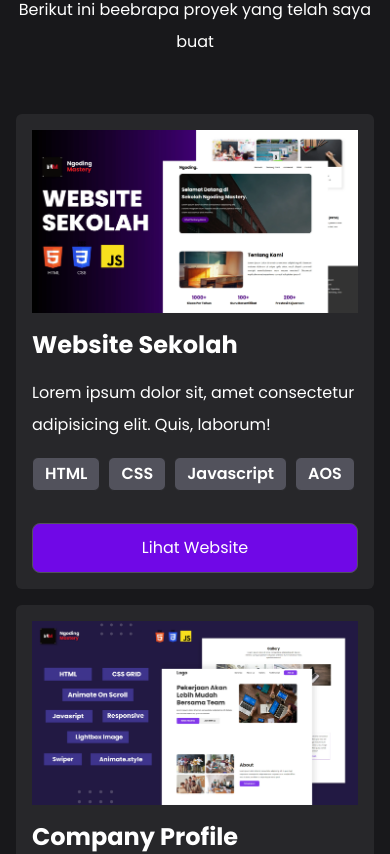
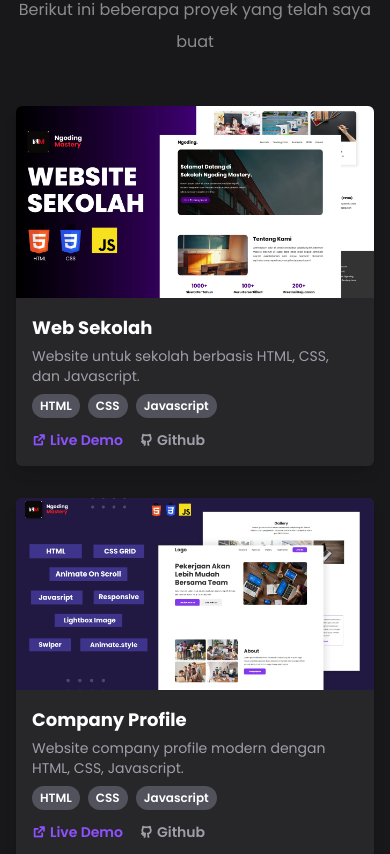
Before and after one commit to SugengPermana/Portofolio_SugengPermana, a React (Vite) app: page / in a window 390 px wide. Shown: the part 3798-4652 px from the top of the page. Built offline with nearby package versions, Linux system fonts and the light colour scheme.

Commit message:
create my project and revisi

```diff
--- a/src/App.jsx
+++ b/src/App.jsx
@@ -425,65 +425,126 @@ function App() {
         </div>
       </div>
 
-      {/* Proyek */}
-      <div className="proyek mt-32 py-10" id="proyek">
-        <h1
-          className="text-center text-4xl font-bold mb-2"
-          data-aos="fade-up"
-          data-aos-duration="1000"
-          data-aos-once="true"
-        >
-          Proyek
+      {/* Proyek ------------*/}
+      <div className="proyek mt-32 py-10">
+  <h1 className="text-center text-4xl font-bold mb-2 text-white">
+    My <span className="text-violet-500">Projects</span>
   </h1>
-        <p
-          className="text-base/loose text-center opacity-50"
-          data-aos="fade-up"
-          data-aos-duration="1000"
-          data-aos-delay="300"
-          data-aos-once="true"
-        >
-          Berikut ini beebrapa proyek yang telah saya buat
+  <p className="text-base/loose text-center opacity-50 mb-12">
+    Berikut ini beberapa proyek yang telah saya buat
   </p>
 
-        <div className="proyek-box mt-14 grid lg:grid-cols-3 sm:grid-cols-2 grid-cols-1 gap-4">
-          {listProyek.map((proyek) => (
-            <div
-              className="p-4 bg-zinc-800 rounded-md"
-              key={proyek.id}
-              data-aos="fade-up"
-              data-aos-duration="1000"
-              data-aos-delay={proyek.dad}
-              data-aos-once="true"
-            >
-              <img src={proyek.gambar} alt="Proyek image" loading="lazy" />
-              <div>
-                <h1 className="text-2xl font-bold my-4">{proyek.nama}</h1>
-                <p className="text-base/loose mb-4">{proyek.desk}</p>
-
-                <div className="flex flex-wrap gap-2">
-                  {proyek.tools.map((tool, index) => (
-                    <p
-                      className="py-1 px-3 border border-zinc-800 bg-zinc-600 rounded-md font-semibold "
-                      key={index}
-                    >
-                      {tool}
+  <div className="grid md:grid-cols-2 lg:grid-cols-3 gap-8">
+    {/* Card 1 */}
+    <div className="group bg-zinc-800 rounded-md overflow-hidden shadow-lg hover:shadow-violet-500/40 transition-shadow duration-300">
+      <div className="relative w-full h-48 sm:h-56 overflow-hidden">
+        <img
+          src="/assets/proyek/proyek1.webp"
+          alt="Web Sekolah"
+          className="w-full h-full object-cover transition-transform duration-300 group-hover:scale-110"
+        />
+        <div className="absolute bottom-4 left-4 opacity-0 group-hover:opacity-100 transition-opacity duration-300">
+          <span className="inline-block px-3 py-1 bg-violet-500 text-white text-xs sm:text-sm rounded-full">
+            Web Development
+          </span>
+        </div>
+      </div>
+      <div className="p-4 flex flex-col">
+        <h3 className="text-lg sm:text-xl font-bold text-white mb-1 transition-colors duration-300 group-hover:text-violet-500">
+          Web Sekolah
+        </h3>
+        <p className="text-sm sm:text-base text-zinc-400 mb-2 line-clamp-2">
+          Website untuk sekolah berbasis HTML, CSS, dan Javascript.
         </p>
-                  ))}
+        <div className="flex flex-wrap gap-2 mb-3">
+          <span className="px-2 py-1 bg-zinc-600 text-white text-xs sm:text-sm rounded-full font-semibold">
+            HTML
+          </span>
+          <span className="px-2 py-1 bg-zinc-600 text-white text-xs sm:text-sm rounded-full font-semibold">
+            CSS
+          </span>
+          <span className="px-2 py-1 bg-zinc-600 text-white text-xs sm:text-sm rounded-full font-semibold">
+            Javascript
+          </span>
         </div>
-                <div className="mt-8 text-center">
+        <div className="flex items-center gap-4">
           <a
             href="#"
-                    className="bg-violet-700 p-3 rounded-lg block border border-zinc-600 hover:bg-violet-600"
+            target="_blank"
+            className="flex items-center gap-1 text-violet-500 font-semibold hover:text-white transition-colors duration-200 text-sm sm:text-base"
           >
-                    Lihat Website
+            <i className="ri-external-link-line text-sm sm:text-base"></i>
+            <span>Live Demo</span>
+          </a>
+          <a
+            href="#"
+            target="_blank"
+            className="flex items-center gap-1 text-zinc-400 font-semibold hover:text-white transition-colors duration-200 text-sm sm:text-base"
+          >
+            <i className="ri-github-line text-sm sm:text-base"></i>
+            <span>Github</span>
           </a>
         </div>
       </div>
     </div>
-          ))}
+
+    {/* Card 2 */}
+    <div className="group bg-zinc-800 rounded-md overflow-hidden shadow-lg hover:shadow-violet-500/40 transition-shadow duration-300">
+      <div className="relative w-full h-48 sm:h-56 overflow-hidden">
+        <img
+          src="/assets/proyek/proyek2.webp"
+          alt="Company Profile"
+          className="w-full h-full object-cover transition-transform duration-300 group-hover:scale-110"
+        />
+        <div className="absolute bottom-4 left-4 opacity-0 group-hover:opacity-100 transition-opacity duration-300">
+          <span className="inline-block px-3 py-1 bg-violet-500 text-white text-xs sm:text-sm rounded-full">
+            Web Development
+          </span>
         </div>
       </div>
-      {/* Proyek */}
+      <div className="p-4 flex flex-col">
+        <h3 className="text-lg sm:text-xl font-bold text-white mb-1 transition-colors duration-300 group-hover:text-violet-500">
+          Company Profile
+        </h3>
+        <p className="text-sm sm:text-base text-zinc-400 mb-2 line-clamp-2">
+          Website company profile modern dengan HTML, CSS, Javascript.
+        </p>
+        <div className="flex flex-wrap gap-2 mb-3">
+          <span className="px-2 py-1 bg-zinc-600 text-white text-xs sm:text-sm rounded-full font-semibold">
+            HTML
+          </span>
+          <span className="px-2 py-1 bg-zinc-600 text-white text-xs sm:text-sm rounded-full font-semibold">
+            CSS
+          </span>
+          <span className="px-2 py-1 bg-zinc-600 text-white text-xs sm:text-sm rounded-full font-semibold">
+            Javascript
+          </span>
+        </div>
+        <div className="flex items-center gap-4">
+          <a
+            href="#"
+            target="_blank"
+            className="flex items-center gap-1 text-violet-500 font-semibold hover:text-white transition-colors duration-200 text-sm sm:text-base"
+          >
+            <i className="ri-external-link-line text-sm sm:text-base"></i>
+            <span>Live Demo</span>
+          </a>
+          <a
+            href="#"
+            target="_blank"
+            className="flex items-center gap-1 text-zinc-400 font-semibold hover:text-white transition-colors duration-200 text-sm sm:text-base"
+          >
+            <i className="ri-github-line text-sm sm:text-base"></i>
+            <span>Github</span>
+          </a>
+        </div>
+      </div>
+    </div>
+    {/* Tambahin Card 3 dst sesuai kebutuhan */}
+  </div>
+</div>
+
+      {/* Proyek ------------------------*/}
 
       {/* skills */}
       <div className="tools mt-32">
--- a/src/data.js
+++ b/src/data.js
@@ -109,9 +109,11 @@ export const listProyek = [
   {
     id: 1,
     gambar: Proyek1,
-    nama: "Website Sekolah",
-    desk: "Lorem ipsum dolor sit, amet consectetur adipisicing elit. Quis, laborum!",
+    nama: "Simpadu",
+    desk: "menagament employee apps and attendance",
     tools: ["HTML", "CSS", "Javascript", "AOS"],
+    live: "https://website-sekolah.example.com",
+    github: "https://github.com/username/website-sekolah",
     dad: "200",
   },
   {
@@ -120,6 +122,8 @@ export const listProyek = [
     nama: "Company Profile",
     desk: "Lorem ipsum dolor sit, amet consectetur adipisicing elit. Quis, laborum!",
     tools: ["HTML", "CSS", "Javascript", "AOS", "Swiper", "Lightbox Gallery"],
+    live: "https://company-profile.example.com",
+    github: "https://github.com/username/company-profile",
     dad: "300",
   },
   {
@@ -128,6 +132,8 @@ export const listProyek = [
     nama: "Web Pernikahan 2.0",
     desk: "Lorem ipsum dolor sit, amet consectetur adipisicing elit. Quis, laborum!",
     tools: ["Vite", "ReactJS", "TailwindCSS", "AOS"],
+    live: "https://web-pernikahan2.example.com",
+    github: "https://github.com/username/web-pernikahan2",
     dad: "400",
   },
   {
@@ -136,6 +142,8 @@ export const listProyek = [
     nama: "Website Course",
     desk: "Lorem ipsum dolor sit, amet consectetur adipisicing elit. Quis, laborum!",
     tools: ["Vite", "ReactJS", "Bootstrap", "AOS"],
+    live: "https://website-course.example.com",
+    github: "https://github.com/username/website-course",
     dad: "500",
   },
   {
@@ -144,6 +152,8 @@ export const listProyek = [
     nama: "Web Portfolio",
     desk: "Lorem ipsum dolor sit, amet consectetur adipisicing elit. Quis, laborum!",
     tools: ["HTML", "CSS", "Javascript", "Bootsrap"],
+    live: "https://portfolio.example.com",
+    github: "https://github.com/username/portfolio",
     dad: "600",
   },
   {
@@ -152,6 +162,8 @@ export const listProyek = [
     nama: "Company Profile 2.0",
     desk: "Lorem ipsum dolor sit, amet consectetur adipisicing elit. Quis, laborum!",
     tools: ["NextJS", "TailwindCSS", "Framermotion"],
+    live: "https://company-profile2.example.com",
+    github: "https://github.com/username/company-profile2",
     dad: "700",
   },
 ];
```
Lines whose indentation alone changed are shown as unchanged.
